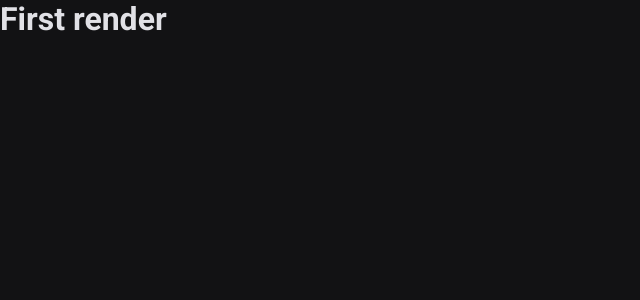
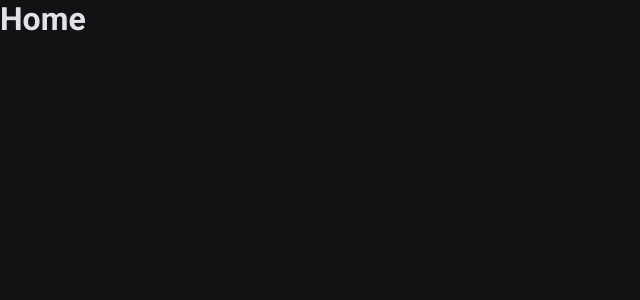
Before and after one commit to Hugovarellaa/Ignite-lab, a React (Vite) app: page / in a window 1280 px wide. Shown: the top 300 px of the page, without its empty margins (0-640 px from the left). Built offline with nearby package versions, Linux system fonts and the light colour scheme.

Commit message:
Provider react-route-dom

```diff
--- a/src/App.tsx
+++ b/src/App.tsx
@@ -1,11 +1,15 @@
+import { BrowserRouter } from 'react-router-dom'
 import { ThemeProvider } from 'styled-components'
+import { Router } from './Router'
 import { GlobalStyles } from './styles/global/GlobalStyles'
 import { defaultTheme } from './styles/theme'
 
 export function App() {
   return (
     <ThemeProvider theme={defaultTheme}>
-      <h1>First render</h1>
+      <BrowserRouter>
+        <Router />
+      </BrowserRouter>
       <GlobalStyles />
     </ThemeProvider>
   )
```
